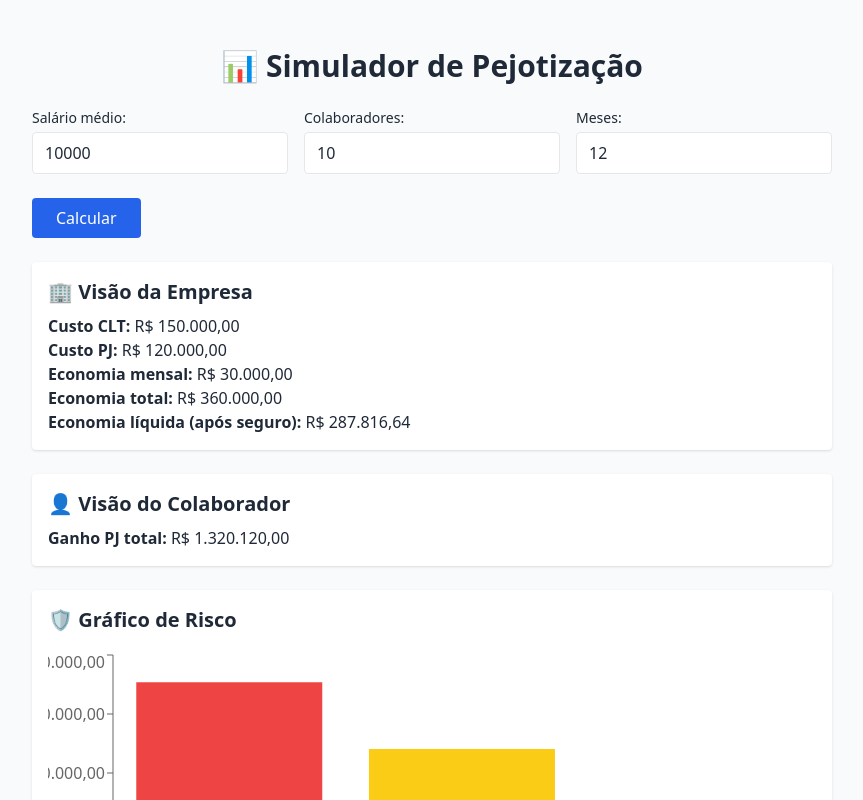
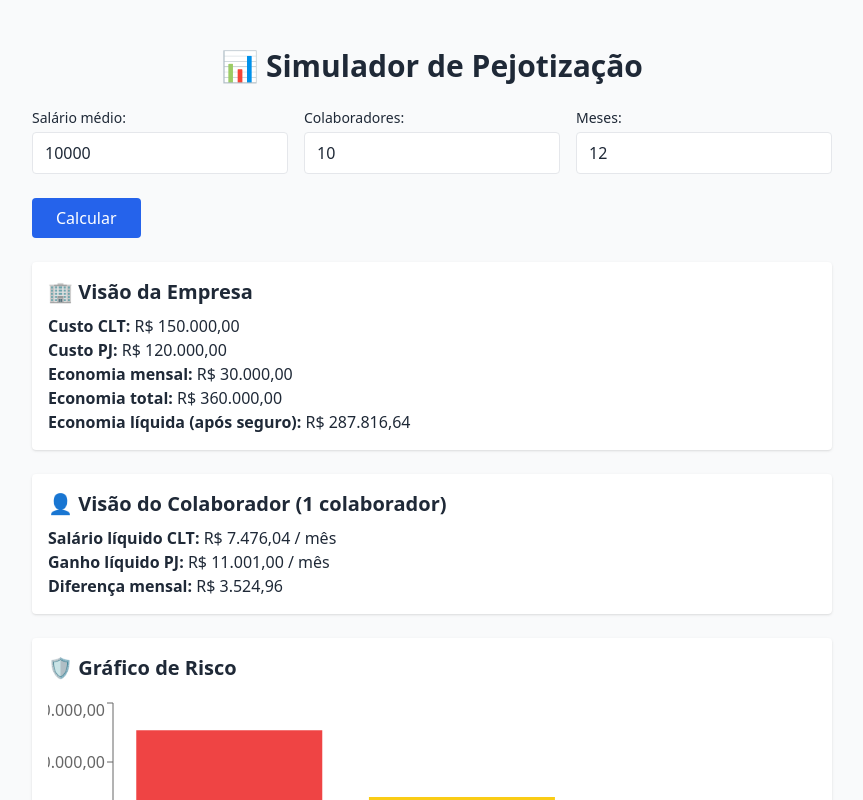
Before and after one commit to gmunareto/simulador-pejotizacao, a React (Vite) app: page / in a window 1280 px wide. Both pictures are taken after a click on the button "Calcular". Shown: the top 800 px of the page, without its empty margins (208-1071 px from the left). Built offline with nearby package versions, Linux system fonts and the light colour scheme.

Commit message:
Update SimuladorPejotizacao.jsx

```diff
--- a/src/SimuladorPejotizacao.jsx
+++ b/src/SimuladorPejotizacao.jsx
@@ -17,8 +17,20 @@ export default function SimuladorPejotizacao() {
     const previdencia = economiaMensal * 0.5;
     const recebivelPJ = custoPJ - previdencia;
 
-    const contabilidade = 369 * meses * colaboradores;
-    const impostos = (recebivelPJ / colaboradores) * 0.06 * meses * colaboradores;
+    const contabilidadeMensal = 369;
+    const impostoMensal = (recebivelPJ / colaboradores) * 0.06;
+
+    const ganhoPJMensal = (recebivelPJ / colaboradores) - impostoMensal - contabilidadeMensal + (previdencia / colaboradores);
+
+    const inss = Math.min(salario * 0.14, 908.86);
+    const baseIRRF = salario - inss;
+    const irrf = baseIRRF > 4664.68 ? (baseIRRF * 0.275 - 884.96) : 0;
+    const salarioLiquidoCLT = salario - inss - irrf;
+
+    const ganhoMensalExtra = ganhoPJMensal - salarioLiquidoCLT;
+
+    const contabilidade = contabilidadeMensal * meses * colaboradores;
+    const impostos = impostoMensal * meses * colaboradores;
 
     const ganhoPJ = (recebivelPJ * meses + previdencia * meses) - contabilidade - impostos;
 
@@ -37,7 +49,8 @@ export default function SimuladorPejotizacao() {
 
     setResultado({
       custoCLT, custoPJ, economiaMensal, economiaTotal,
-      economiaLiquida, ganhoPJ, risco, seguro, totalAcao
+      economiaLiquida, ganhoPJ, risco, seguro, totalAcao,
+      salarioLiquidoCLT, ganhoPJMensal, ganhoMensalExtra
     });
   };
 
@@ -88,8 +101,10 @@ export default function SimuladorPejotizacao() {
           </div>
 
           <div className="bg-white p-4 rounded shadow">
-            <h2 className="text-xl font-semibold mb-2">👤 Visão do Colaborador</h2>
-            <p><strong>Ganho PJ total:</strong> {f(resultado.ganhoPJ)}</p>
+            <h2 className="text-xl font-semibold mb-2">👤 Visão do Colaborador (1 colaborador)</h2>
+            <p><strong>Salário líquido CLT:</strong> {f(resultado.salarioLiquidoCLT)} / mês</p>
+            <p><strong>Ganho líquido PJ:</strong> {f(resultado.ganhoPJMensal)} / mês</p>
+            <p><strong>Diferença mensal:</strong> {f(resultado.ganhoMensalExtra)}</p>
           </div>
 
           <div className="bg-white p-4 rounded shadow">
```
